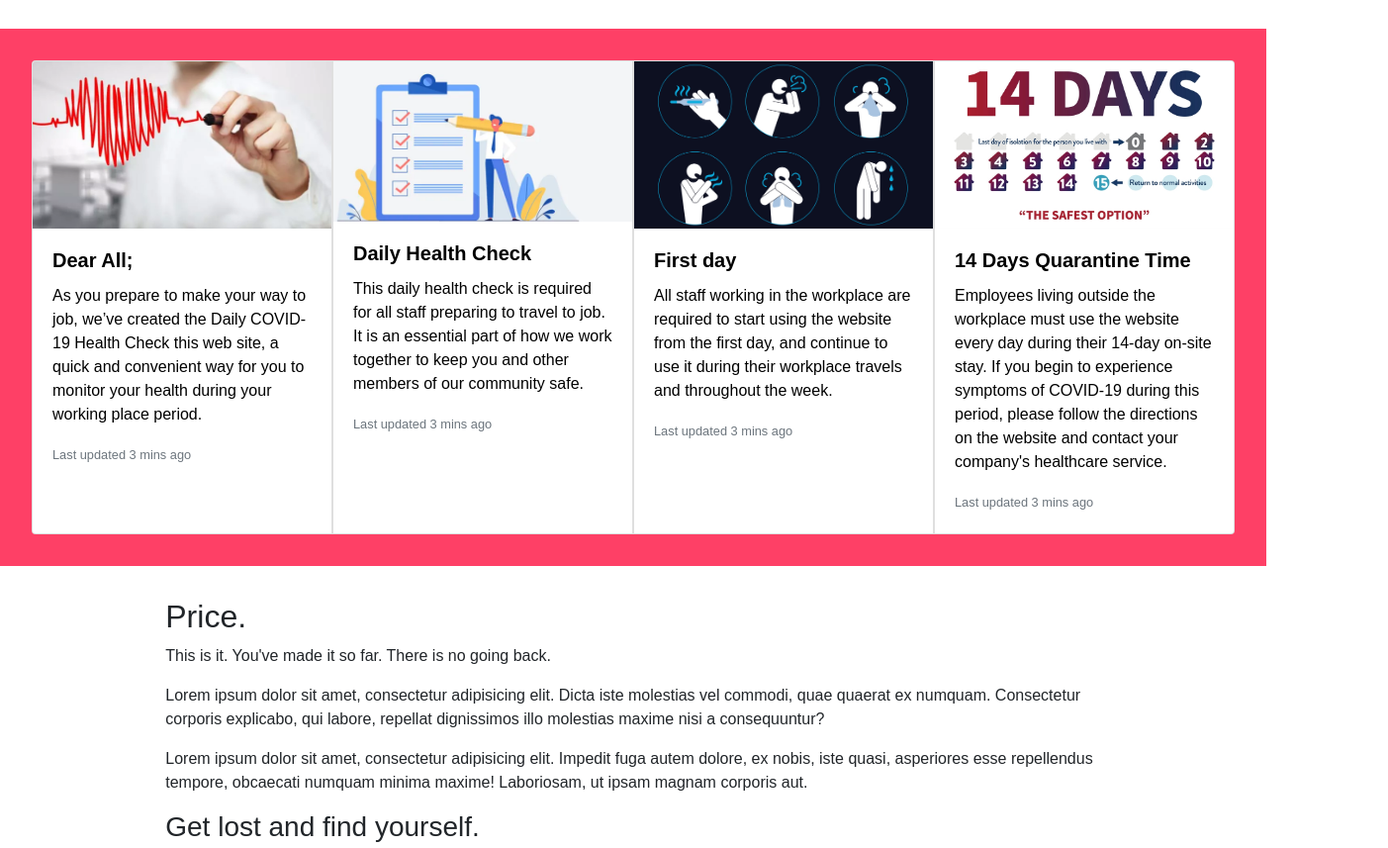
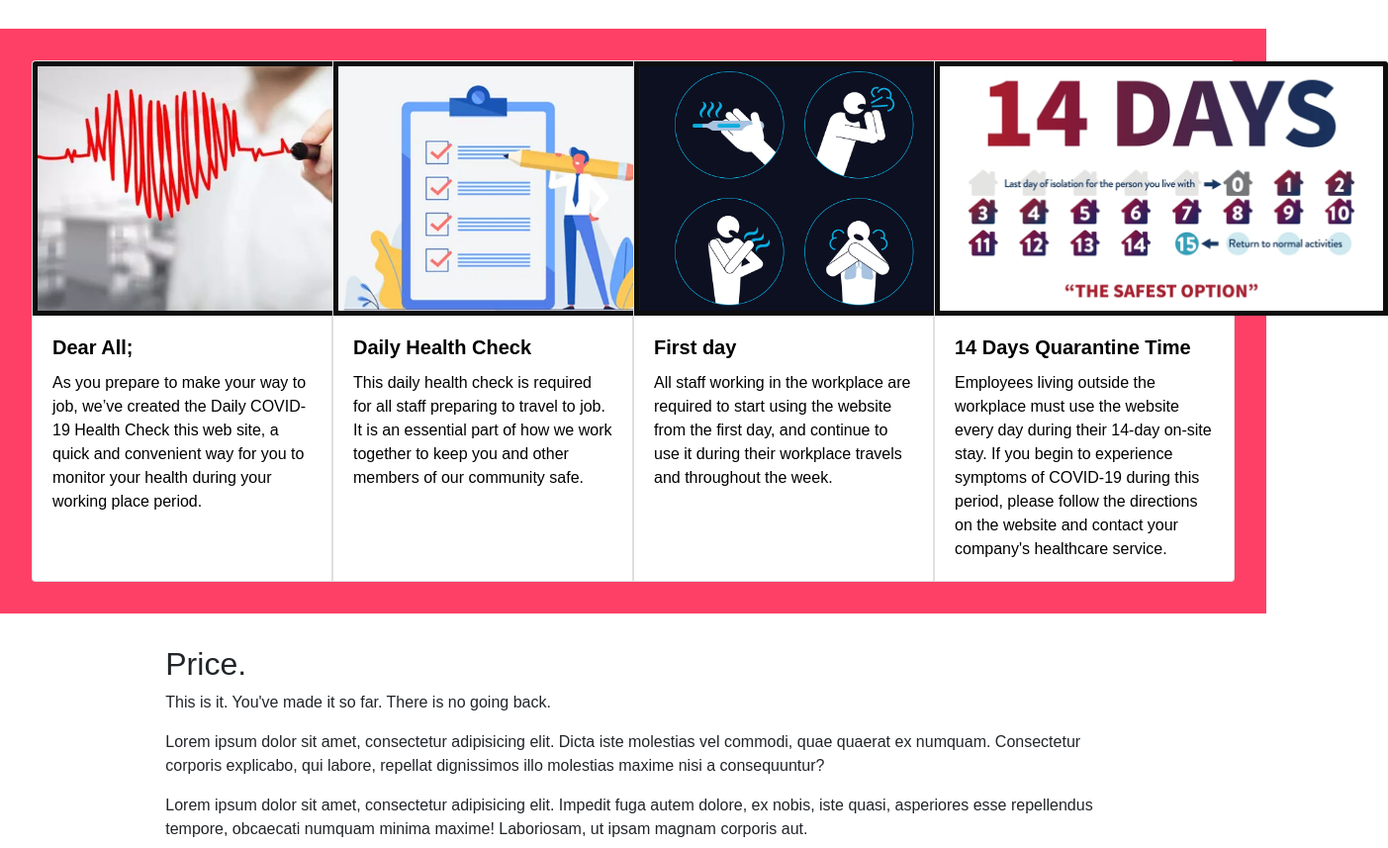
Before and after one commit to kemgur/HealthChecker, a website: page public/indexcopy.html in a window 1280 px wide. Shown: the part 1353-2210 px from the top of the page at 99% size, 1403 px wide, since content can reach past the window. Drawn offline with nearby package versions, Linux system fonts and the light colour scheme.

Commit message:
card update

```diff
--- a/public/indexcopy.html
+++ b/public/indexcopy.html
@@ -197,44 +197,44 @@
   </section>
 <!-- Services END-->
 <!-- Container second-->
-<!-- Cards Part-->
+<!-- Cards START-->
   <section>
      <!--<div class="container" id="Why">   </div>-->
-      <div class="card-group">
+      <div class="card-group" id="Why">
         <div class="card">
-          <img class="card-img-top" src="assests/card1.webp" alt="Card image cap">
+          <img class="card-img-top" src="assests/card1.webp" alt="Card image cap" style="width:458px;height:257px; border: 5px solid rgb(15, 14, 14)">
           <div class="card-body">
             <h5 class="card-title"><b>Dear All;</b></h5>
             <p class="card-text">As you prepare to make your way to job, we’ve created the Daily COVID-19 Health Check this web site, a quick and convenient way for you to monitor your health during your working place period. </p>
-            <p class="card-text"><small class="text-muted">Last updated 3 mins ago</small></p>
+
           </div>
         </div>
        <br>
         <div class="card">
-          <img class="card-img-top" src="assests/card2.webp" alt="Card image cap">
+          <img class="card-img-top" src="assests/card2.webp" alt="Card image cap" style="width:458px;height:257px; border: 5px solid rgb(15, 14, 14)">
           <div class="card-body">
             <h5 class="card-title"><b>Daily Health Check</b></h5>
             <p class="card-text">This daily health check is required for all staff preparing to travel to job.
               It is an essential part of how we work together to keep you and other members of our community safe.</p>
-            <p class="card-text"><small class="text-muted">Last updated 3 mins ago</small></p>
+
           </div>
         </div>
         <br>
         <div class="card">
-          <img class="card-img-top" src="assests/card3.jpeg" alt="Card image cap">
-          <div class="card-body">
+          <img class="card-img-top" src="assests/card3.jpeg" alt="Card image cap" style="width:458px;height:257px; border: 5px solid rgb(15, 14, 14)">
+          <div class="card-body" >
             <h5 class="card-title"><b>First day</b></h5>
             <p class="card-text">All staff working in the workplace are required to start using the website from the first day, and continue to use it during their workplace travels and throughout the week.</p>
-            <p class="card-text"><small class="text-muted">Last updated 3 mins ago</small></p>
+
           </div>
         </div>
          <br><br>
         <div class="card">
-          <img class="card-img-top" src="assests/card4.jpeg" alt="Card image cap">
+          <img class="card-img-top" src="assests/card4.jpeg" alt="Card image cap" style="width:458px;height:257px; border: 5px solid rgb(15, 14, 14)">
           <div class="card-body">
             <h5 class="card-title"><b>14 Days Quarantine Time</b></h5>
             <p class="card-text">Employees living outside the workplace must use the website every day during their 14-day on-site stay. If you begin to experience symptoms of COVID-19 during this period, please follow the directions on the website and contact your company's healthcare service.</p>
-            <p class="card-text"><small class="text-muted">Last updated 3 mins ago</small></p>
+
           </div>
         </div>
       </div>
```
